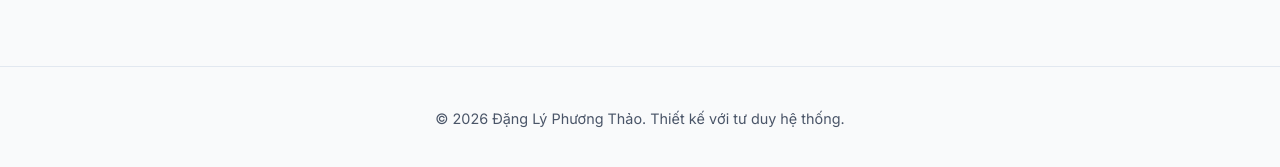
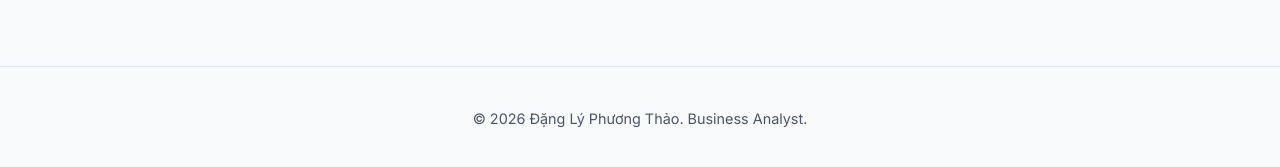
Before and after one commit to dly77915-glitch/ba_portfolio, a Jekyll site: the page built from index.html, in a window 1280 px wide and 900 px high, scrolled down 2656 px. Shown: the part 730-897 px from the top of the window. Built offline with Jekyll 4.4.1, drawn with Linux system fonts in a browser that asks for light colours.

Commit message:
Change footer

```diff
--- a/_includes/footer.html
+++ b/_includes/footer.html
@@ -1,5 +1,5 @@
 <footer class="site-footer">
     <div class="container">
-        <p>&copy; 2026 Đặng Lý Phương Thảo. Thiết kế với tư duy hệ thống.</p>
+        <p>&copy; 2026 Đặng Lý Phương Thảo. Business Analyst.</p>
     </div>
 </footer>
```
